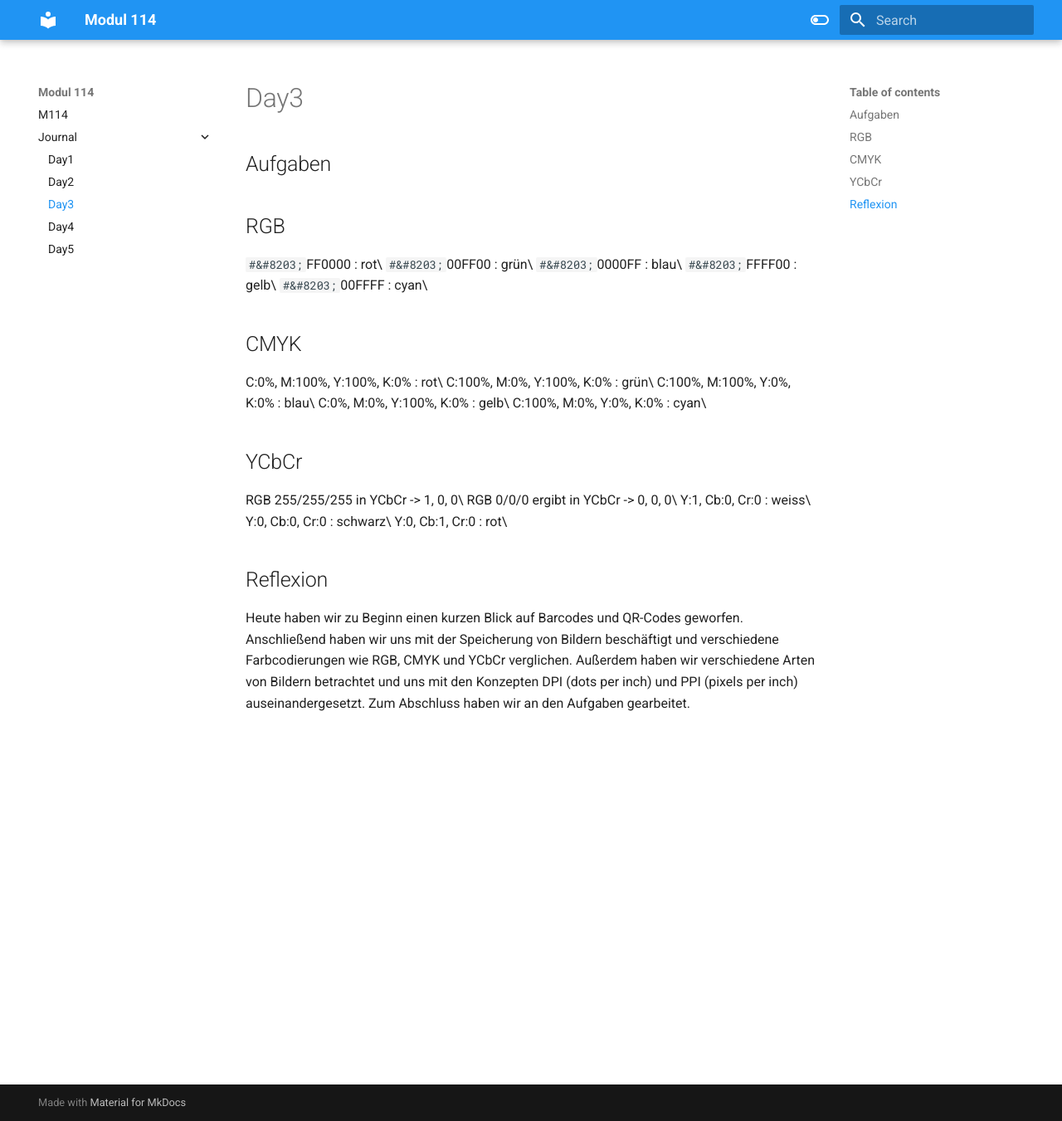
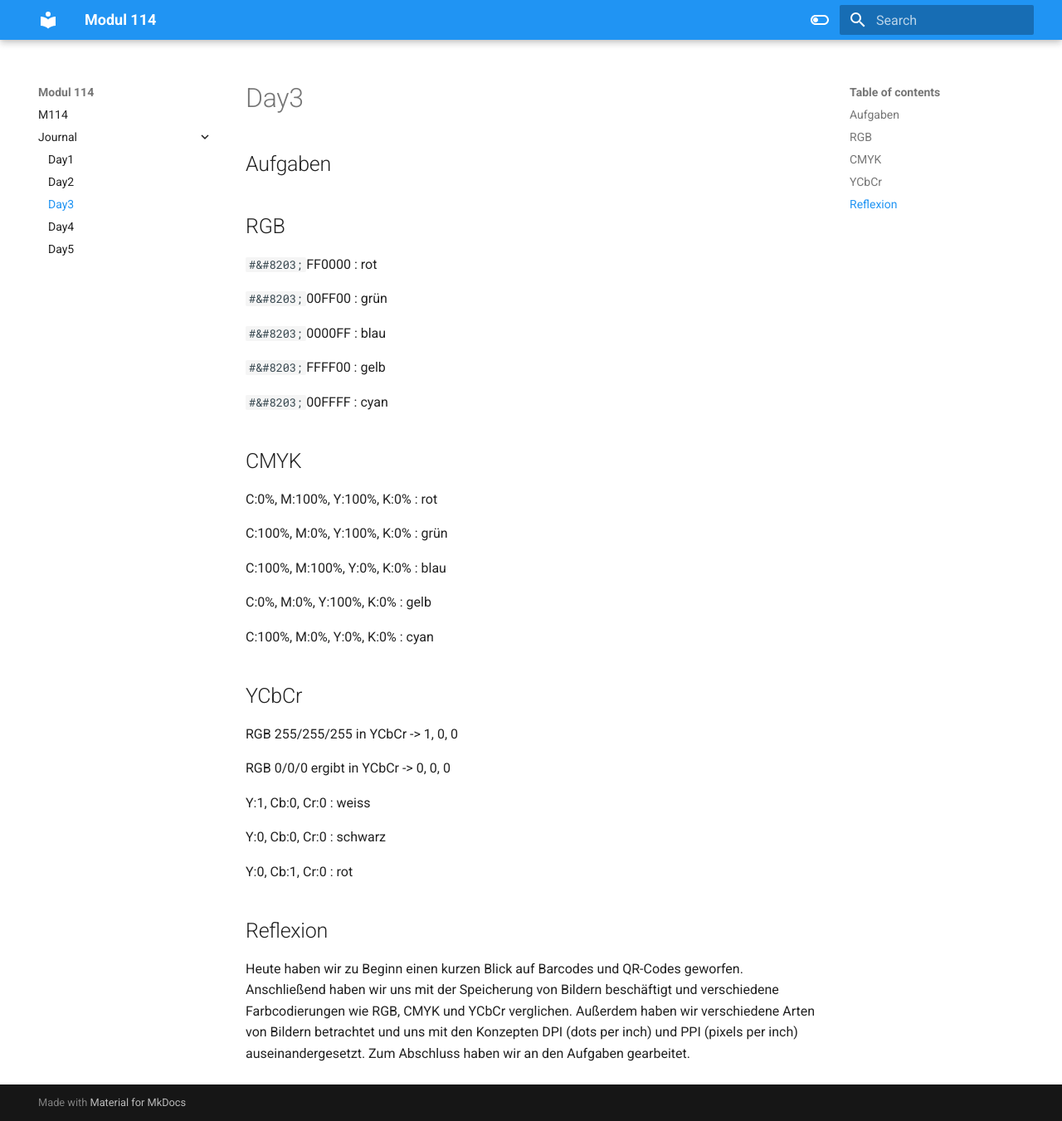
Before and after one commit to mimasala/M114, an MkDocs documentation site: the page built from docs/journal/Day3.md, in a window 1280 px wide and 1351 px high. Shown: the whole window at 83% size. Built offline with MkDocs 1.6.1 and Material for MkDocs 9.7.7, drawn with Linux system fonts in a browser that asks for light colours.

Commit message:
slakdjfa

```diff
--- a/docs/journal/Day3.md
+++ b/docs/journal/Day3.md
@@ -2,25 +2,39 @@
 ## Aufgaben
 
 ## RGB
-`#&#8203;`FF0000 : rot\
-`#&#8203;`00FF00 : grün\
-`#&#8203;`0000FF : blau\
-`#&#8203;`FFFF00 : gelb\
-`#&#8203;`00FFFF : cyan\
+`#&#8203;`FF0000 : rot
+
+`#&#8203;`00FF00 : grün
+
+`#&#8203;`0000FF : blau
+
+`#&#8203;`FFFF00 : gelb
+
+`#&#8203;`00FFFF : cyan
+
 
 ## CMYK
-C:0%, M:100%, Y:100%, K:0% : rot\
-C:100%, M:0%, Y:100%, K:0% : grün\
-C:100%, M:100%, Y:0%, K:0% : blau\
-C:0%, M:0%, Y:100%, K:0% : gelb\
-C:100%, M:0%, Y:0%, K:0% : cyan\
+C:0%, M:100%, Y:100%, K:0% : rot
+
+C:100%, M:0%, Y:100%, K:0% : grün
+
+C:100%, M:100%, Y:0%, K:0% : blau
+
+C:0%, M:0%, Y:100%, K:0% : gelb
+
+C:100%, M:0%, Y:0%, K:0% : cyan
 
 ## YCbCr
-RGB 255/255/255 in YCbCr -> 1, 0, 0\
-RGB 0/0/0 ergibt in YCbCr -> 0, 0, 0\
-Y:1, Cb:0, Cr:0 : weiss\
-Y:0, Cb:0, Cr:0 : schwarz\
-Y:0, Cb:1, Cr:0 : rot\
+RGB 255/255/255 in YCbCr -> 1, 0, 0
+
+RGB 0/0/0 ergibt in YCbCr -> 0, 0, 0
+
+Y:1, Cb:0, Cr:0 : weiss
+
+Y:0, Cb:0, Cr:0 : schwarz
+
+Y:0, Cb:1, Cr:0 : rot
+
 
 
 ## Reflexion
```
Also changed, not shown: docs/journal/Day2.md (+4 -2 lines).
